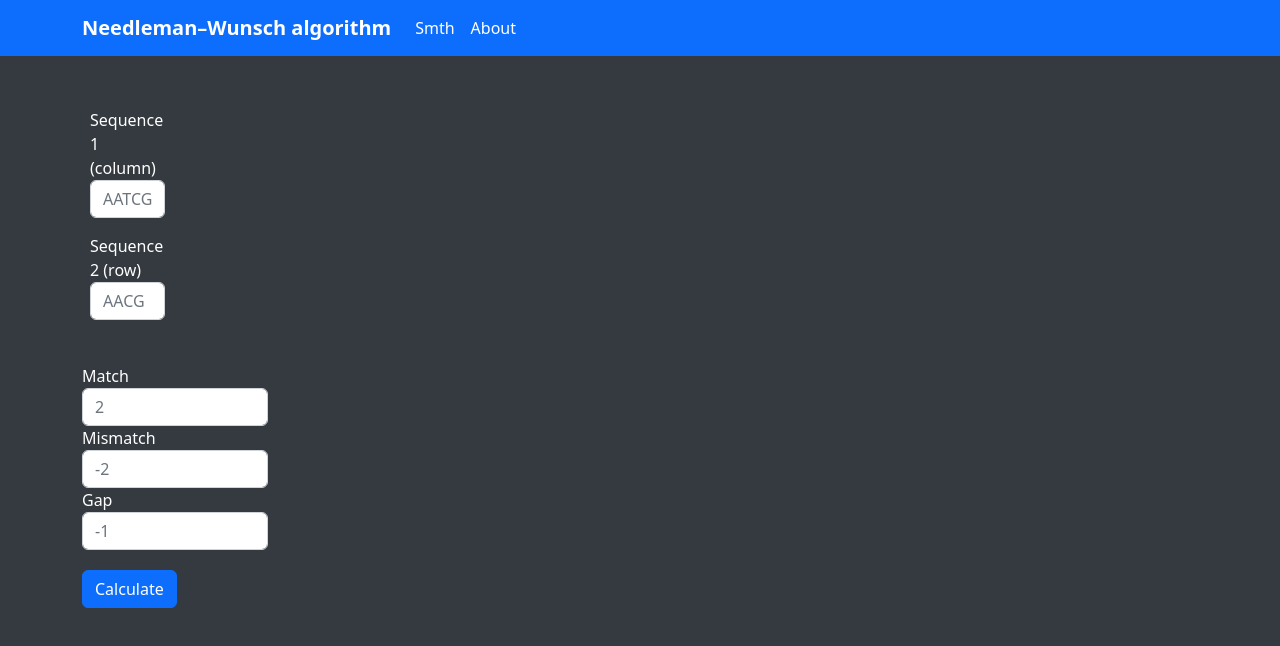
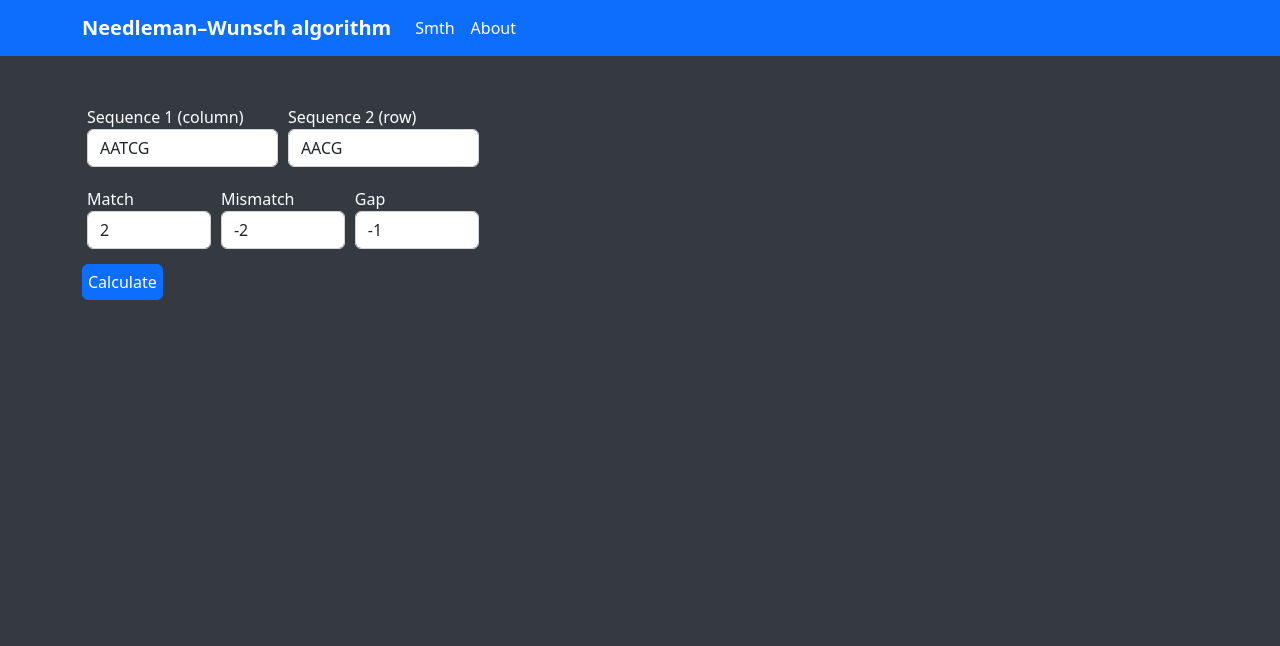
Before and after one commit to ksavav/Needleman-Wunsch-algorithm, an Angular app in the folder client/: page / in a window 1280 px wide. Shown: the top 646 px of the page. Built offline with nearby package versions, Linux system fonts and the light colour scheme.

Commit message:
fixed form position, sending data from form throught api

```diff
--- a/client/src/app/app.component.html
+++ b/client/src/app/app.component.html
@@ -1,4 +1,4 @@
 <div class="container" id="back">
   <app-nav></app-nav>
-  <app-form></app-form>
+  <app-data></app-data>
 </div>
--- a/client/src/app/components/data/data.component.html
+++ b/client/src/app/components/data/data.component.html
@@ -1,3 +1,3 @@
 <div>
-    <button (click)="sendData()">Button</button>
+    <app-form (sendDataToDataComponent)="getDataFromForm($event)"></app-form>
 </div>
--- a/client/src/app/components/data/data.component.ts
+++ b/client/src/app/components/data/data.component.ts
@@ -11,19 +11,22 @@ export class DataComponent {
 
   constructor(private apiService: ApiService) {}
 
-  sendData(): void {
-    const data = {
-      mismatch: '-2',
-      match: '2',
-      gap: '-1',
-      seq1: 'AATCG',
-      seq2: 'AACG'
-     };
+  getDataFromForm(values: any): void {
+    var data = {
+      mismatch: values.mismatch,
+      match: values.match,
+      gap: values.gap,
+      seq1: values.seq1,
+      seq2: values.seq2
+    };
 
+    this.sendData(data)
+  }
+
+  sendData(data: any): void {
     this.apiService.data(data).subscribe(
       response => {
         this.result = response.result
-        console.log(response.matrix)
         console.log(response)
       },
       error => {
--- a/client/src/app/components/form/form.component.css
+++ b/client/src/app/components/form/form.component.css
@@ -1,18 +1,30 @@
 .form-row {
-    margin-bottom: 20px;
-  }
+    margin-bottom: 10px;
+}
 
 form {
     background-color: #343a40;
 }
 
-.form-group-wrapper {
-    display: flex;
-    margin-bottom:16px;
-  }
+#parent {
+  width: 60%;
+  overflow-x: auto;
+}
 
-.form-group-wrapper .form-group{
-  flex-grow: 1;
-  flex-basis: 50%;
-  padding: 8px;
+#calc-btn {
+  padding: 5px;
 }
+
+.childr1 {
+  padding: 5px;
+  display: inline-block;
+  width: 30%;
+  height: 100%;
+}
+
+.childr2 {
+  padding: 5px;
+  display: inline-block;
+  width: 20%;
+  height: 100%;
+}
--- a/client/src/app/components/form/form.component.html
+++ b/client/src/app/components/form/form.component.html
@@ -1,32 +1,29 @@
 <form [formGroup]="form" (ngSubmit)="onSubmit()">
-    <div class="form-group-wrapper">
-
-    <div class="form-row">
-      <div class="form-group col-md-4">
+    <div class="form-row" id="parent">
+      <div class="form-group col-md-6 childr1">
         <label for="seq1">Sequence 1 (column)</label>
         <input type="text" placeholder="AATCG" class="form-control" id="seq1" formControlName="seq1">
       </div>
-      <div class="form-group col-md-4">
+      <div class="form-group col-md-6 childr1">
         <label for="seq2">Sequence 2 (row)</label>
         <input type="text" placeholder="AACG" class="form-control" id="seq2" formControlName="seq2">
       </div>
     </div>
-    </div>
 
-    <div class="form-row">
-      <div class="form-group col-md-2">
+    <div class="form-row" id="parent">
+      <div class="form-group col-md-1 childr2">
         <label for="match">Match</label>
         <input type="number" placeholder="2" class="form-control" id="match" formControlName="match">
       </div>
-      <div class="form-group col-md-2">
+      <div class="form-group col-md-1 childr2">
         <label for="mismatch">Mismatch</label>
         <input type="number" placeholder="-2" class="form-control" id="mismatch" formControlName="mismatch">
       </div>
-      <div class="form-group col-md-2">
+      <div class="form-group col-md-1 childr2">
         <label for="gap">Gap</label>
         <input type="number" placeholder="-1" class="form-control" id="gap" formControlName="gap">
       </div>
     </div>
 
-    <button type="submit" class="btn btn-primary">Calculate</button>
+    <button type="submit" class="btn btn-primary" id="calc-btn">Calculate</button>
   </form>
--- a/client/src/app/components/form/form.component.ts
+++ b/client/src/app/components/form/form.component.ts
@@ -1,4 +1,4 @@
-import { Component } from '@angular/core';
+import { Component, EventEmitter, Output } from '@angular/core';
 import { FormBuilder, FormGroup, Validators } from '@angular/forms';
 
 @Component({
@@ -12,17 +12,19 @@ export class FormComponent {
 
   constructor(private fb: FormBuilder) { }
 
+  @Output() sendDataToDataComponent = new EventEmitter()
+
   ngOnInit(): void {
     this.form = this.fb.group({
-      seq1: ['', Validators.required],
-      seq2: ['', Validators.required],
-      match: [null, Validators.required],
-      mismatch: [null, Validators.required],
-      gap: [null, Validators.required],
+      seq1: ['AATCG', Validators.required],
+      seq2: ['AACG', Validators.required],
+      match: [2, Validators.required],
+      mismatch: [-2, Validators.required],
+      gap: [-1, Validators.required],
     });
   }
 
   onSubmit() {
-    console.log(this.form?.value);
+    this.sendDataToDataComponent.emit(this.form?.value)
   }
 }
--- a/client/src/index.html
+++ b/client/src/index.html
@@ -2,7 +2,7 @@
 <html lang="en">
 <head>
   <meta charset="utf-8">
-  <title>Client</title>
+  <title>Needleman–Wunsch</title>
   <base href="/">
   <meta name="viewport" content="width=device-width, initial-scale=1">
   <link rel="icon" type="image/x-icon" href="favicon.ico">
```
Also changed, not shown: 1 other file (tests, documents, lock files or other folders).
